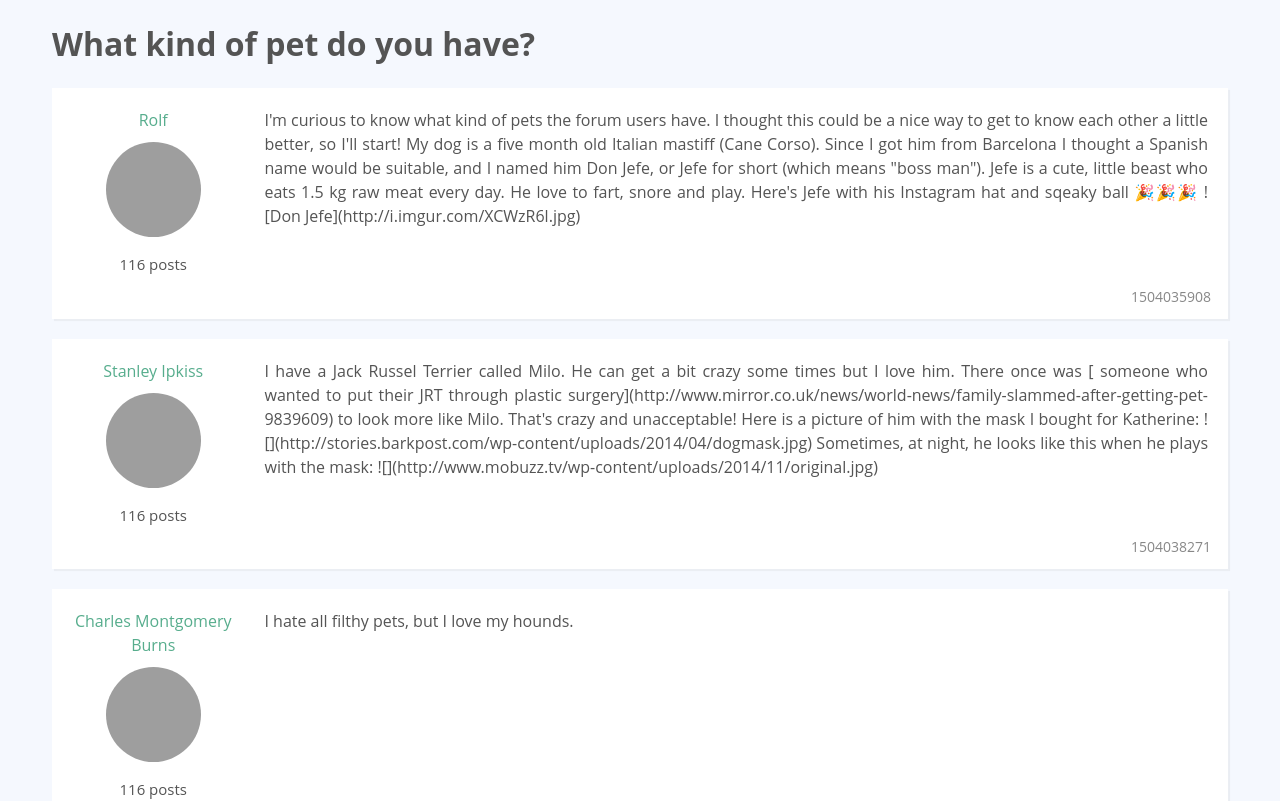
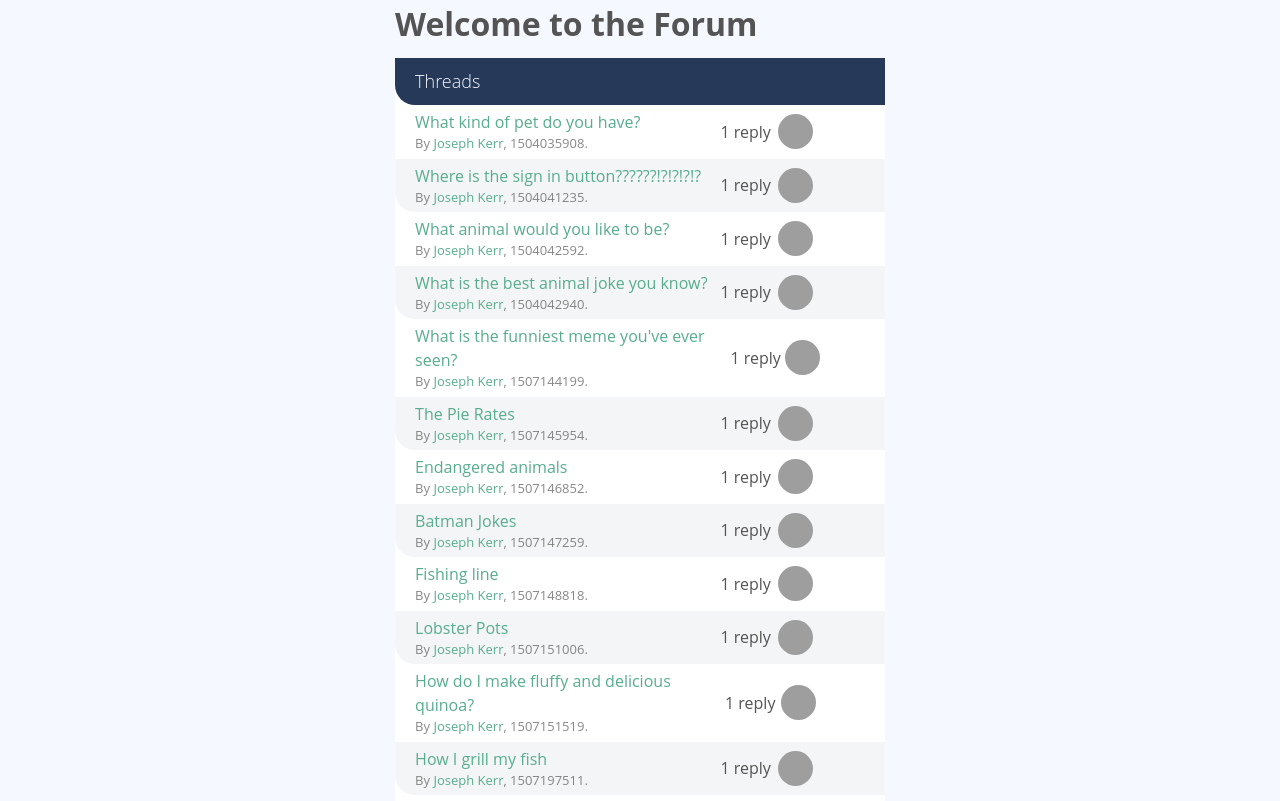
Before and after one commit to Gurzhii/vue-forum, a Vue app: page / in a window 1280 px wide. Shown: the top 801 px of the page. Built offline with nearby package versions, Linux system fonts and the light colour scheme; grey boxes are pictures that could not be loaded.

Commit message:
debugging Object.values

```diff
--- a/src/components/HelloWorld.vue
+++ b/src/components/HelloWorld.vue
@@ -1,35 +1,22 @@
 <template>
   <div>
-    <div :key="thread.key" v-for="thread in threads" class="col-large push-top">
-      <h1>{{ thread.title }}</h1>
-      <div class="post-list">
-        <div :key="postId" v-for="postId in thread.posts" class="post">
-          <div class="user-info">
-            <a href="#" class="user-name">{{ users[posts[postId].userId].name }}</a>
-            <a href="#">
-              <img class="avatar-large" :src="users[posts[postId].userId].avatar" alt />
-            </a>
-            <p class="desktop-only text-small">116 posts</p>
-          </div>
-          <div class="post-content">
-            <div>
-              {{ posts[postId].text }}
-            </div>
-          </div>
-          <div class="post-date text-faded">
-            {{ posts[postId].publishedAt }}
-          </div>
-        </div>
-      </div>
-    </div>
+    <h1>Welcome to the Forum</h1>
+    <ThreadList :threads="threads"/>
   </div>
 </template>
 
 <script>
 import { threads, posts, users } from '@/data';
+import ThreadList from './ThreadListComponent.vue';
 
 export default {
   name: 'HelloWorld',
+  components: {
+    ThreadList,
+  },
+  mounted() {
+    console.log(threads);
+  },
   data() {
     return {
       threads,
--- /dev/null
+++ b/src/components/ThreadListComponent.vue
@@ -0,0 +1,26 @@
+<template>
+  <div class="thread-list">
+    <h2 class="list-title">Threads</h2>
+    <ThreadListItem
+      v-for="thread in threads"
+      :key="thread['.key']"
+      :thread="thread"
+    />
+  </div>
+</template>
+
+<script>
+import ThreadListItem from './ThreadListItemComponent.vue';
+
+export default {
+  components: {
+    ThreadListItem,
+  },
+  props: {
+    threads: {
+      required: true,
+      type: Array,
+    },
+  },
+};
+</script>
--- /dev/null
+++ b/src/components/ThreadListItemComponent.vue
@@ -0,0 +1,41 @@
+<template>
+  <div class="thread">
+    <div>
+      <p>
+        <a href="#">{{ thread.title }}</a>
+      </p>
+      <p class="text-faded text-xsmall">
+        By
+        <a href="#">Joseph Kerr</a>, {{ thread.publishedAt }}.
+      </p>
+    </div>
+
+    <div class="activity">
+      <p class="replies-count">1 reply</p>
+
+      <img
+        class="avatar-medium"
+        src="http://i0.kym-cdn.com/photos/images/facebook/000/010/934/46623-batman_pikachu_super.png"
+        alt
+      />
+
+      <!-- <div>
+        <p class="text-xsmall">
+          <a href="#">Bruce Wayne</a>
+        </p>
+        <p class="text-xsmall text-faded">2 hours ago</p>
+      </div> -->
+    </div>
+  </div>
+</template>
+
+<script>
+export default {
+  props: {
+    thread: {
+      required: true,
+      type: Object,
+    },
+  },
+};
+</script>
```
